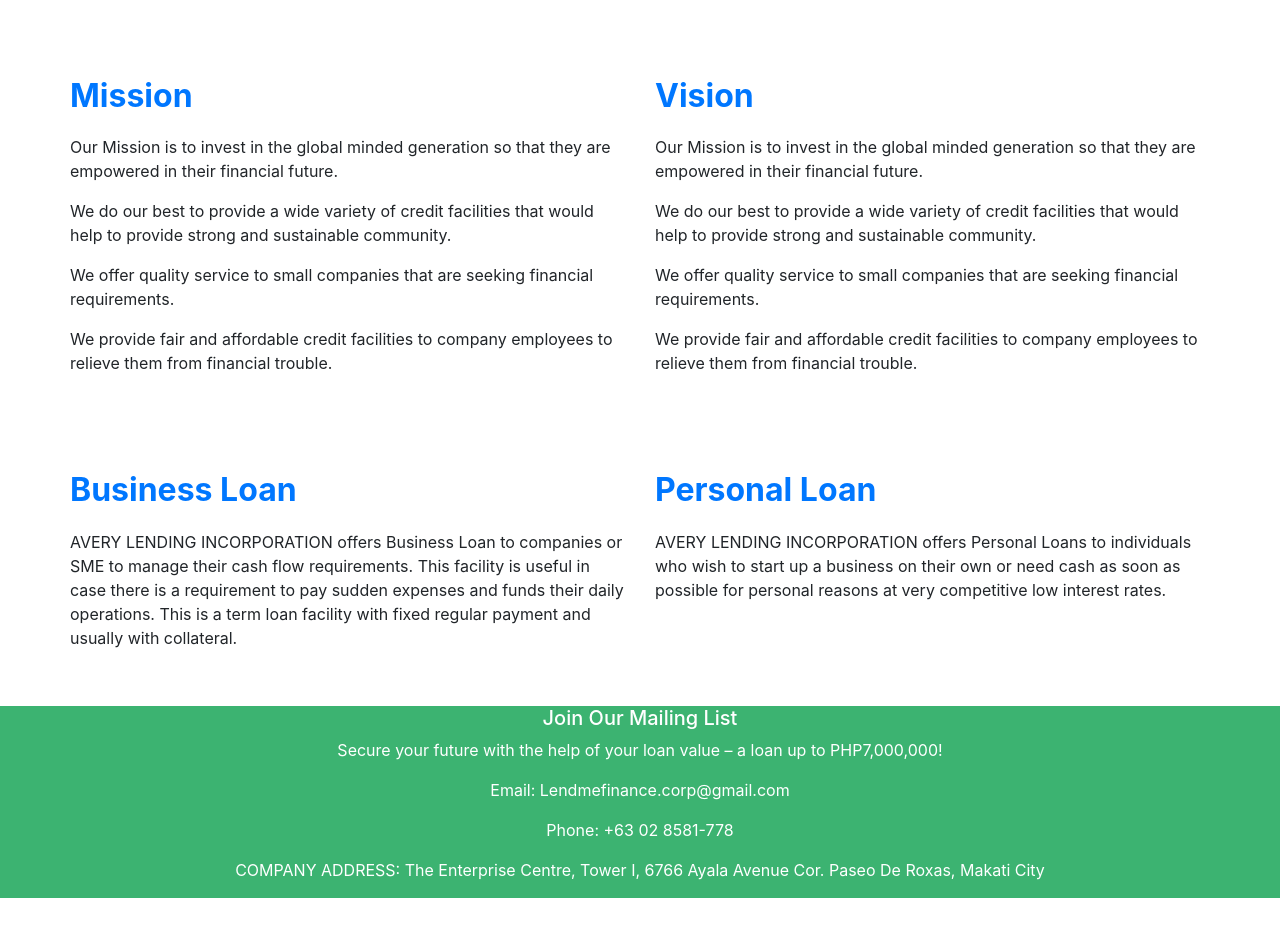
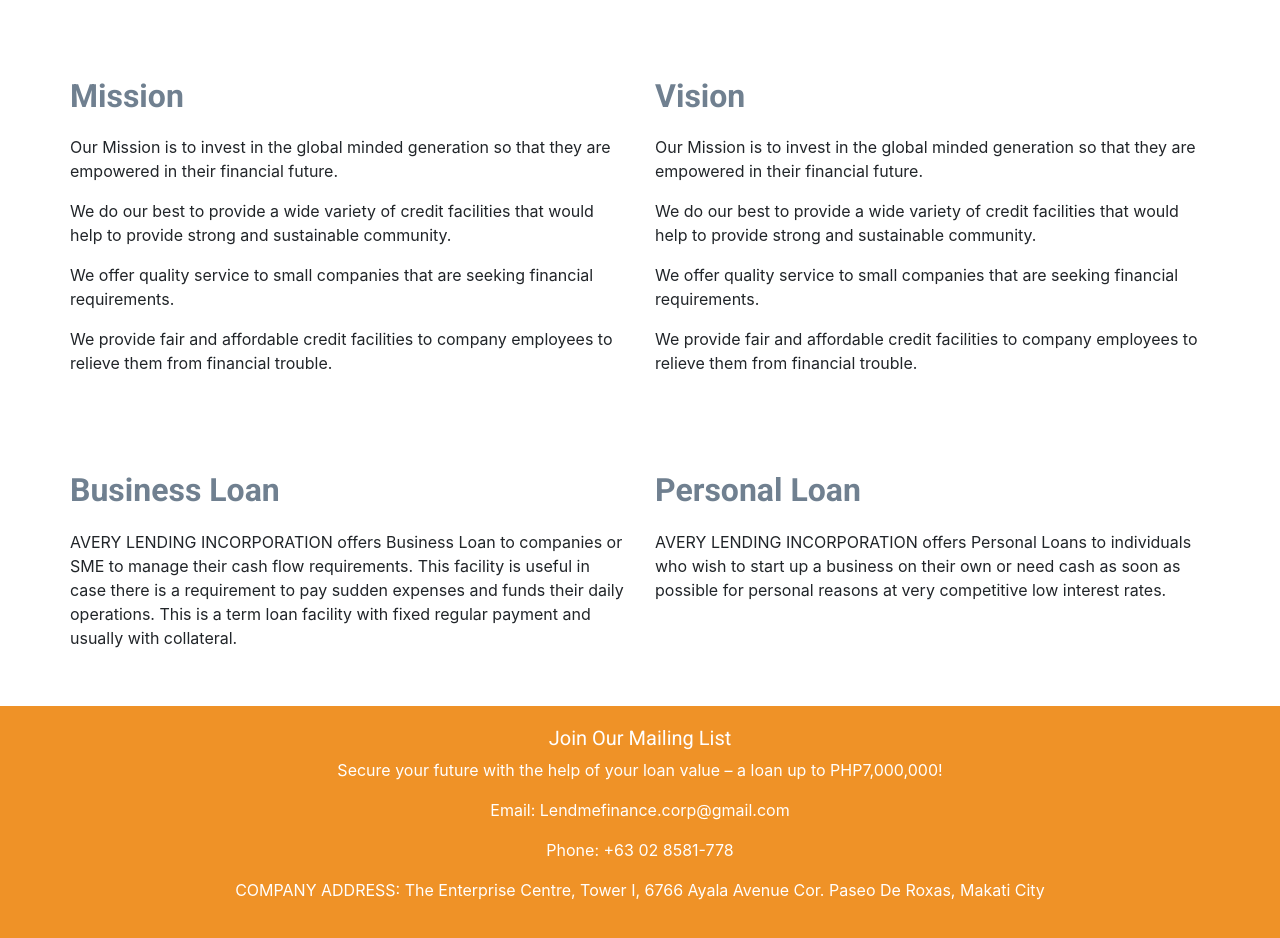
Before and after one commit to Thamdavy/AVERY-LENDING-INCORPORATION, a plain HTML site: page about.html in a window 1280 px wide. Shown: the part 999-1937 px from the top of the page. Before the commit the page ends 1897 px from the top, so only its background shows below. Drawn offline with nearby package versions, Linux system fonts and the light colour scheme.

Commit message:
Add files via upload

```diff
--- a/about.html
+++ b/about.html
@@ -5,6 +5,7 @@
     <meta charset="UTF-8">
     <meta name="viewport" content="width=device-width, initial-scale=1.0">
     <title> AVERY LENDING INCORPORATION</title>
+    <link rel="stylesheet" href="style.css">
     <link rel="stylesheet" href="https://stackpath.bootstrapcdn.com/bootstrap/4.5.2/css/bootstrap.min.css">
 
     <style>
@@ -28,7 +29,7 @@
             margin-bottom: 20px;
         }
         .footer {
-           color: white; background-color: rgb(60, 179, 113)
+           color: white; background-color: #ef9227
            ;
 
         }
@@ -56,7 +57,7 @@
 <body>
 
 <!-- Navigation -->
-<nav class="navbar navbar-expand-lg navbar-light" style="background-color: rgb(60, 179, 113);">
+<nav class="navbar navbar-expand-lg navbar-light" style="background-color: #ef9227;">
 
     <button class="navbar-toggler" type="button" data-toggle="collapse" data-target="#navbarNav" aria-controls="navbarNav" aria-expanded="false" aria-label="Toggle navigation">
         <span class="navbar-toggler-icon"></span>
@@ -88,7 +89,7 @@
 <div class="container content-section">
     <div class="row">
         <div class="col-lg-6">
-            <h2 class="text-slide-right" style="color: rgb(0, 119, 255); font-weight: bold;">About Us</h2>
+            <h2 class="text-slide-right" style="color: #708090; font-weight: bold;">About Us</h2>
             <p>We are AVERY LENDING INCORPORATION. Our revolutionary technology and top-notch customer service provide a more holistic approach to financial credit decision-making.</p>
             <p>SEC NUMBER: 2024020137308-10        </p>
             <p>LICENSED NUMBER: L-24-0620-81</p>
@@ -106,14 +107,14 @@
 <div class="container content-section">
     <div class="row">
         <div class="col-md-6">
-            <h2 class="text-slide-right" style="color: rgb(0, 119, 255); font-weight: bold;">Mission</h2>
+            <h2 class="text-slide-right" style="color: #708090; font-weight: bold;">Mission</h2>
             <p>Our Mission is to invest in the global minded generation so that they are empowered in their financial future.</p>
             <p>We do our best to provide a wide variety of credit facilities that would help to provide strong and sustainable community.</p>
             <p>We offer quality service to small companies that are seeking financial requirements.</p>
             <p>We provide fair and affordable credit facilities to company employees to relieve them from financial trouble.</p>
         </div>
         <div class="col-md-6">
-            <h2  class="text-slide-right" style="color: rgb(0, 119, 255); font-weight: bold;">Vision</h2>
+            <h2  class="text-slide-right" style="color: #708090; font-weight: bold;">Vision</h2>
             <p>Our Mission is to invest in the global minded generation so that they are empowered in their financial future.</p>
             <p>We do our best to provide a wide variety of credit facilities that would help to provide strong and sustainable community.</p>
             <p>We offer quality service to small companies that are seeking financial requirements.</p>
@@ -126,11 +127,11 @@
 <div class="container content-section">
     <div class="row">
         <div class="col-md-6">
-            <h2 class="text-slide-right" style="color: rgb(0, 119, 255); font-weight: bold;">Business Loan</h2>
+            <h2 class="text-slide-right" style="color: #708090; font-weight: bold;">Business Loan</h2>
             <p> AVERY LENDING INCORPORATION offers Business Loan to companies or SME to manage their cash flow requirements. This facility is useful in case there is a requirement to pay sudden expenses and funds their daily operations. This is a term loan facility with fixed regular payment and usually with collateral.</p>
         </div>
         <div class="col-md-6">
-            <h2  class="text-slide-right" style="color: rgb(0, 119, 255); font-weight: bold;">Personal Loan</h2>
+            <h2  class="text-slide-right" style="color: #708090; font-weight: bold;">Personal Loan</h2>
             <p>AVERY LENDING INCORPORATION  offers Personal Loans to individuals who wish to start up a business on their own or need cash as soon as possible for personal reasons at very competitive low interest rates.</p>
         </div>
     </div>
```
Also changed, not shown: contact.html (+1 -1 lines).
